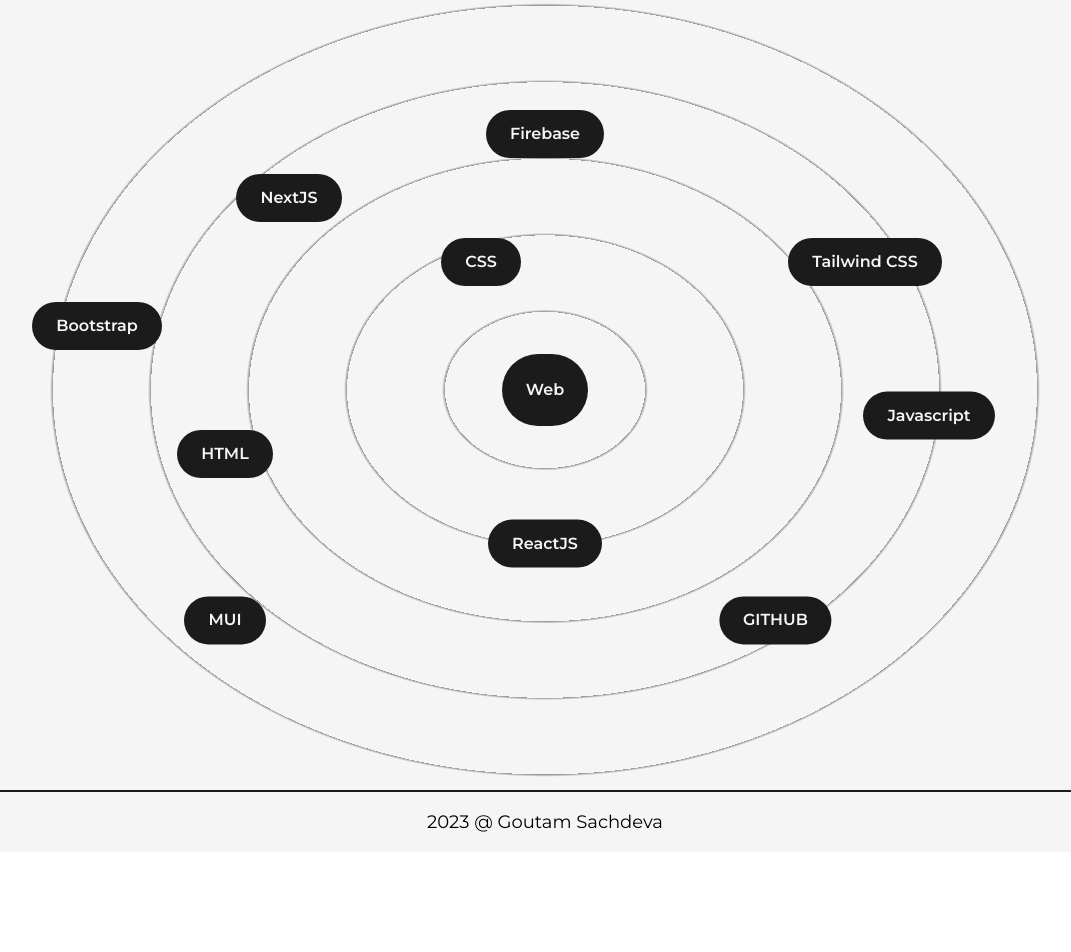
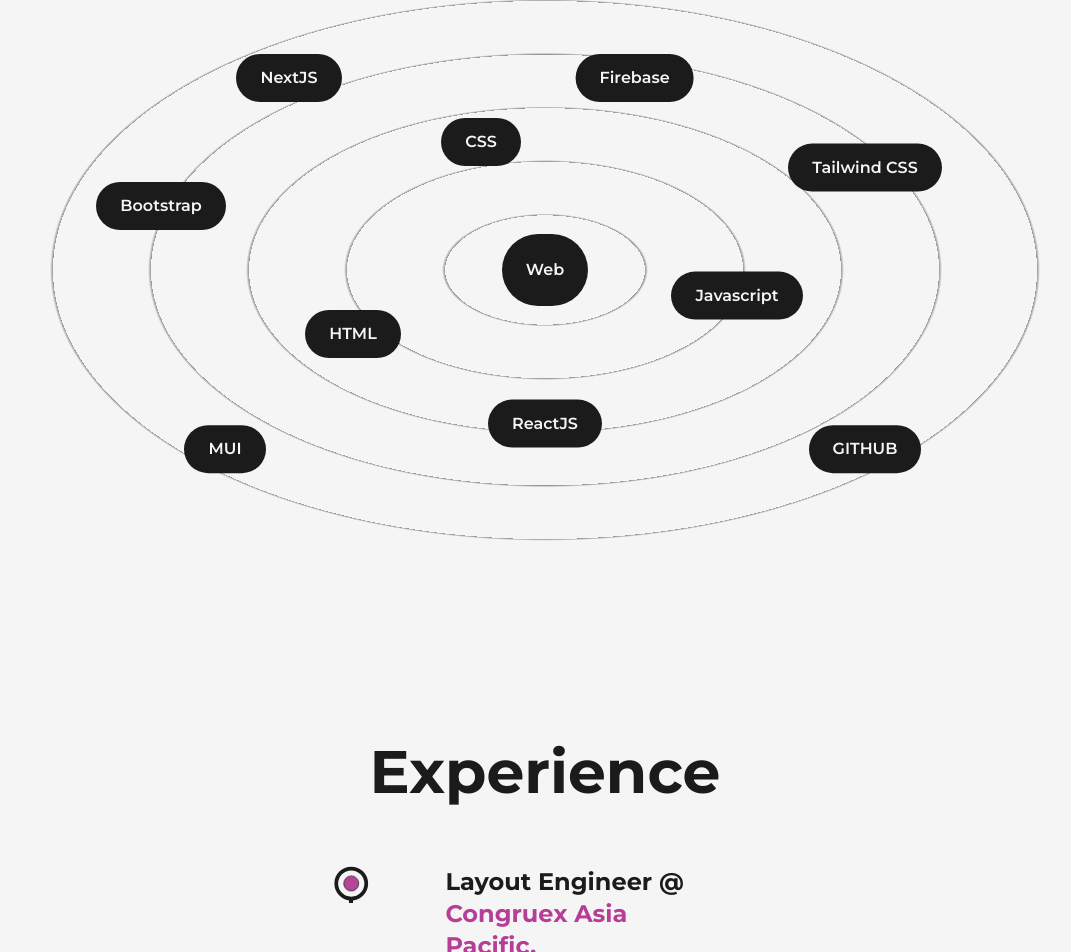
Before and after one commit to GoutamSach/Portfolio, a Next.js app: page /about in a window 1280 px wide. Shown: the part 1158-2110 px from the top of the page, without its empty margins (95-1166 px from the left). Before the commit the page ends 2010 px from the top, so only its background shows below. Built offline with nearby package versions, Linux system fonts and the light colour scheme.

Commit message:
about section done

```diff
--- a/src/pages/about.js
+++ b/src/pages/about.js
@@ -5,6 +5,7 @@
 import Image from "next/image";
 import profilepic from "../../public/images/profile/developer-pic-2.png";
 import Skills from "./components/Skills";
+import Experiance from "./components/Experiance";
 
 function about() {
   const quote = {
@@ -22,7 +23,7 @@
       <div className=" mt-16 relative  xl:px-32 px-16 text-dark w-full min-h-screen ">
         <main className=" relative z-10 flex w-full  items-center justify-center flex-col">
           <Animatedtext text={"A Passionate Developer!"} />
-          <div className=" relative flex flex-row my-10 gap-32">
+          <div className=" relative flex flex-row  mt-32  gap-32">
             <div className=" basis-1/2 ">
               <h2 className=" mb-5 text-lg font-bold text-dark/75">
                 BIOGRAPGY
@@ -51,19 +52,21 @@
                 sunt architecto fugit delectus sapiente qui repudiandae.
               </p>
             </div>
-            <div className=" bg-light flex relative basis-1/2 rounded-2xl border-2 border-dark h-full border-solid p-8">
-              <div className="">
+            <div className="max-w-[50vh]">
+              <div className=" basis-1/2 bg-light relative  flex items-center   rounded-2xl border-2 border-dark border-solid p-8 w-full  h-max ">
                 <div className=" absolute -z-10 rounded-2xl  top-3 -right-3  w-[102%]   bg-dark h-[102%]" />
+
+                <Image
+                  className="  rounded-2xl   w-full  h-auto "
+                  alt="profile"
+                  src={profilepic}
+                />
               </div>
-
-              <Image
-                className="  rounded-2xl w-full h-auto "
-                alt="profile"
-                src={profilepic}
-              />
             </div>
           </div>
           <Skills />
+
+          <Experiance />
         </main>
       </div>
       <Footer />
--- /dev/null
+++ b/src/pages/components/Experiance.js
@@ -0,0 +1,51 @@
+import React, { useRef } from "react";
+import { useScroll, motion } from "framer-motion";
+import LIIcon from "./LIIcon";
+
+function Experiance() {
+  const ref = useRef();
+  const { scrollYProgress } = useScroll({
+    target: ref,
+    offset: ["start end", "start center"],
+  });
+  const Details = ({ position, company, time, work }) => {
+    return (
+      <div className="  mb-8 flex flex-col  ">
+        <h3 className=" font-bold text-2xl capitalize">
+          {position} @ <div className=" text-primary">{company}</div>
+        </h3>
+        <span className=" capitalize font-medium text-dark/75 ">{time}</span>
+        <p className=" font-medium ">{work}</p>
+      </div>
+    );
+  };
+
+  return (
+    <>
+      <div className=" my-16">
+        <h2 className=" font-bold  text-5xl mb-16  xl:text-6xl mt-32 text-dark">
+          Experience
+        </h2>
+        <div ref={ref} className=" mx-auto relative w-[75%] ">
+          <motion.div
+            style={{ scaleY: scrollYProgress }}
+            className=" absolute -left-16  origin-top mt-2   top-0 w-[4px] h-full bg-dark"
+          ></motion.div>{" "}
+          <div className=" absolute -left-[118px] -top-5">
+            <LIIcon reference={ref} />
+          </div>
+          <div className=" w-full ml-8 ">
+            <Details
+              position="Layout Engineer"
+              company="Congruex Asia Pacific."
+              time="Sep 2020 - Present"
+              work=""
+            />
+          </div>
+        </div>
+      </div>
+    </>
+  );
+}
+
+export default Experiance;
--- a/src/pages/components/HireMEFullComponent.js
+++ b/src/pages/components/HireMEFullComponent.js
@@ -1,13 +1,16 @@
 import React from "react";
 import HireMEComp from "./HireMEComp";
 import Link from "next/link";
+// import { motion } from "framer-motion";
 
 function HireMEFullComponent() {
   return (
     <div className=" relative ">
-      <div className="   hover:scale-105 fixed right-5 bottom-5 animate-bounce    ">
-        <div className=" relative flex items-center justify-center  ">
+      <div className="   hover:scale-105 fixed right-5 bottom-5     ">
+        <div className=" relative flex items-center justify-center animate-bounce  ">
+          {/* <motion.div animate={{ rotate: 360 }} className=""> */}
           <HireMEComp className="w-64    " />
+          {/* </motion.div> */}
 
           <Link
             className="  absolute ml-5   flex items-center justify-center w-20 h-20  bg-dark text-light  rounded-full text-lg font-semibold hover:bg-light  hover:text-dark border-2 hover:border-solid border-transparent hover:border-dark transform duration-300 "
--- a/src/pages/components/Home/Layout.js
+++ b/src/pages/components/Home/Layout.js
@@ -19,7 +19,7 @@
               className="font-bold text-5xl  xl:text-6xl text-right  text-dark"
               text={"Turning Vision Into Reality With Code And Design."}
             />
-            <p className=" my-6 text-base font-medium ">
+            <p className=" text-right my-6 text-base font-medium ">
               As a skilled Frontend Web developer, I am dedicated to turning
               ideas into innovative web applications. Explore my latest projects
               and articles, showcasing my expertise in React.js and web
--- /dev/null
+++ b/src/pages/components/LIIcon.js
@@ -0,0 +1,37 @@
+import { motion, useScroll } from "framer-motion";
+import React, { useRef } from "react";
+
+function LIIcon({ reference }) {
+  const { scrollYProgress } = useScroll({
+    target: reference,
+    offset: ["start end", "start center"],
+  });
+
+  return (
+    <figure className="absolute left-0  stroke-dark">
+      <svg width="75" height="75" viewBox="0 0 100 100">
+        <circle
+          cx="75"
+          cy="50"
+          r="20"
+          className=" stroke-primary stroke-1 fill-none"
+        />
+        <motion.circle
+          style={{ pathLength: scrollYProgress }}
+          cx="75"
+          cy="50"
+          r="20"
+          className=" fill-light stroke-[5px]"
+        />
+        <circle
+          cx="75"
+          cy="50"
+          r="10"
+          className=" animate-pulse  stroke-1 fill-primary"
+        />
+      </svg>
+    </figure>
+  );
+}
+
+export default LIIcon;
--- a/src/pages/components/Skills.js
+++ b/src/pages/components/Skills.js
@@ -5,11 +5,12 @@
   const Skill = ({ name, x, y }) => {
     return (
       <motion.div
-        className=" flex items-center absolute rounded-full font-semibold text-light bg-dark px-6 py-3 hover:scale-105 cursor-pointer transition duration-300"
+        className=" flex items-center absolute rounded-full font-semibold text-light bg-dark px-6 py-3  cursor-pointer "
         initial={{ x: 0, y: 0 }}
         whileInView={{ x: x, y: y }}
         transition={{ duration: 1.5 }}
         viewport={{ once: true }}
+        whileHover={{ scale: 1.05 }}
       >
         {name}
       </motion.div>
@@ -18,21 +19,23 @@
 
   return (
     <>
-      <h2 className=" font-bold  text-8xl mt-32 text-dark">Skills</h2>
-      <div className=" bg-bgForSkills w-full h-screen  flex items-center justify-center rounded-full">
+      <h2 className=" font-bold  text-5xl  xl:text-6xl mt-32 mb-16 text-dark">
+        Skills
+      </h2>
+      <div className=" bg-bgForSkills w-full h-[70vh] flex items-center justify-center rounded-full">
         <div className=" flex items-center absolute  rounded-full font-semibold text-light bg-dark p-6 hover:scale-105 cursor-pointer  transition duration-300">
           Web
         </div>
-        <Skill name="HTML" x="-25vw" y="5vw" />
+        <Skill name="HTML" x="-15vw" y="5vw" />
         <Skill name="CSS" x="-5vw" y="-10vw" />
-        <Skill name="Javascript" x="30vw" y="2vw" />
+        <Skill name="Javascript" x="15vw" y="2vw" />
         <Skill name="ReactJS" x="0vw" y="12vw" />
         <Skill name="NextJS" x="-20vw" y="-15vw" />
-        <Skill name="Tailwind CSS" x="25vw" y="-10vw" />
-        <Skill name="Bootstrap" x="-35vw" y="-5vw" />
-        <Skill name="Firebase" x="0vw" y="-20vw" />
-        <Skill name="MUI" x="-25vw" y="18vw" />
-        <Skill name="GITHUB" x="18vw" y="18vw" />
+        <Skill name="Tailwind CSS" x="25vw" y="-8vw" />
+        <Skill name="Bootstrap" x="-30vw" y="-5vw" />
+        <Skill name="Firebase" x="7vw" y="-15vw" />
+        <Skill name="MUI" x="-25vw" y="14vw" />
+        <Skill name="GITHUB" x="25vw" y="14vw" />
       </div>
     </>
   );
```
